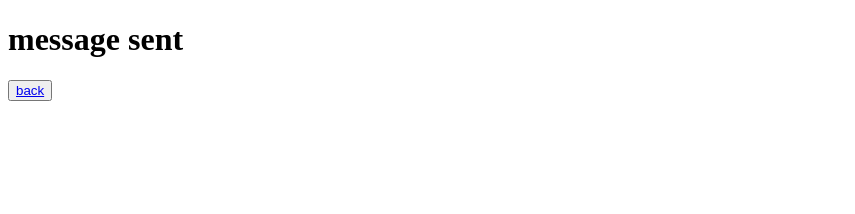
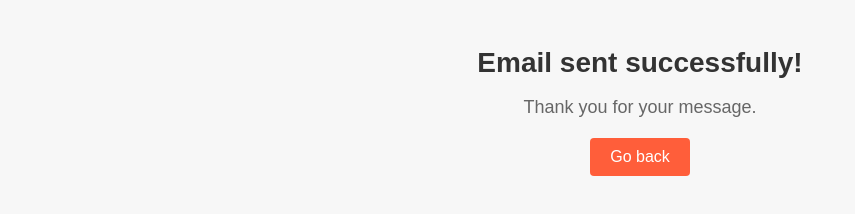
Before and after one commit to MohitLucifer/portfolio, a website: page confirmation.html in a window 1280 px wide. Shown: the whole page, without its empty margins (0-855 px from the left). Drawn offline with Linux system fonts and the light colour scheme.

Commit message:
new css added

```diff
--- a/app.js
+++ b/app.js
@@ -39,7 +39,7 @@ app.post("/", function (req, res) {
             console.log(error);
         }
         else {
-            res.redirect("/");
+            res.sendFile(__dirname + "/confirmation.html");
             console.log("email sent" + info.response);
         }
     })
--- a/confirmation.html
+++ b/confirmation.html
@@ -1,17 +1,12 @@
 <!DOCTYPE html>
-<html lang="en">
-
+<html>
 <head>
-    <meta charset="UTF-8">
-    <meta http-equiv="X-UA-Compatible" content="IE=edge">
-    <meta name="viewport" content="width=device-width, initial-scale=1.0">
-    <title>Document</title>
+    <title>Email Sent</title>
+    <link rel="stylesheet" href="style1/style2.css">
 </head>
-
 <body>
-    <h1>message sent</h1>
-    <button><a href="/">back</a></button>
-
+    <h1>Email sent successfully!</h1>
+    <p>Thank you for your message.</p>
+    <a href="/">Go back</a>
 </body>
-
 </html>
--- /dev/null
+++ b/style1/style2.css
@@ -0,0 +1,33 @@
+body {
+    font-family: Arial, sans-serif;
+    background-color: #f7f7f7;
+    padding: 20px;
+    text-align: center;
+}
+
+h1 {
+    color: #333;
+    font-size: 28px;
+    margin-bottom: 10px;
+}
+
+p {
+    color: #666;
+    font-size: 18px;
+    margin-bottom: 20px;
+}
+
+a {
+    display: inline-block;
+    padding: 10px 20px;
+    background-color: #ff5e3a;
+    color: #fff;
+    text-decoration: none;
+    font-size: 16px;
+    border-radius: 4px;
+    transition: background-color 0.3s ease;
+}
+
+a:hover {
+    background-color: #ff3b1f;
+}
```
